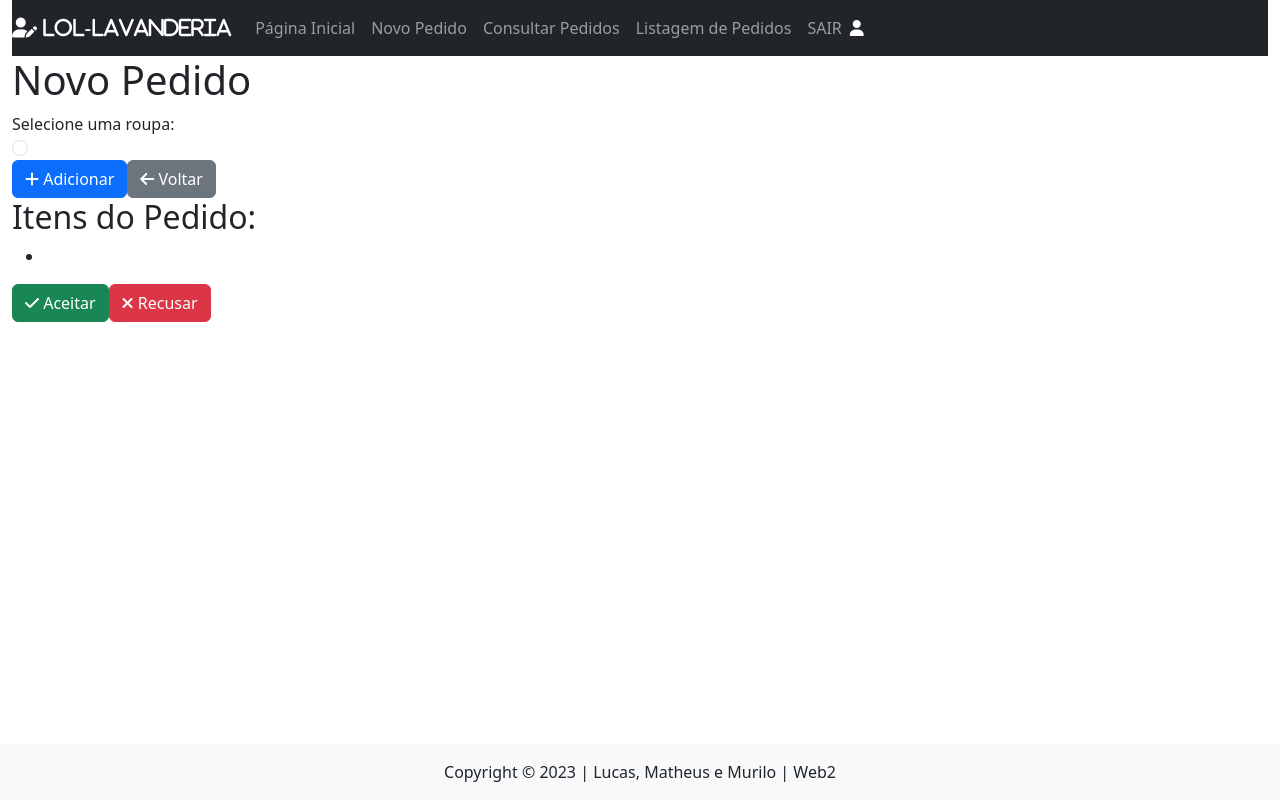
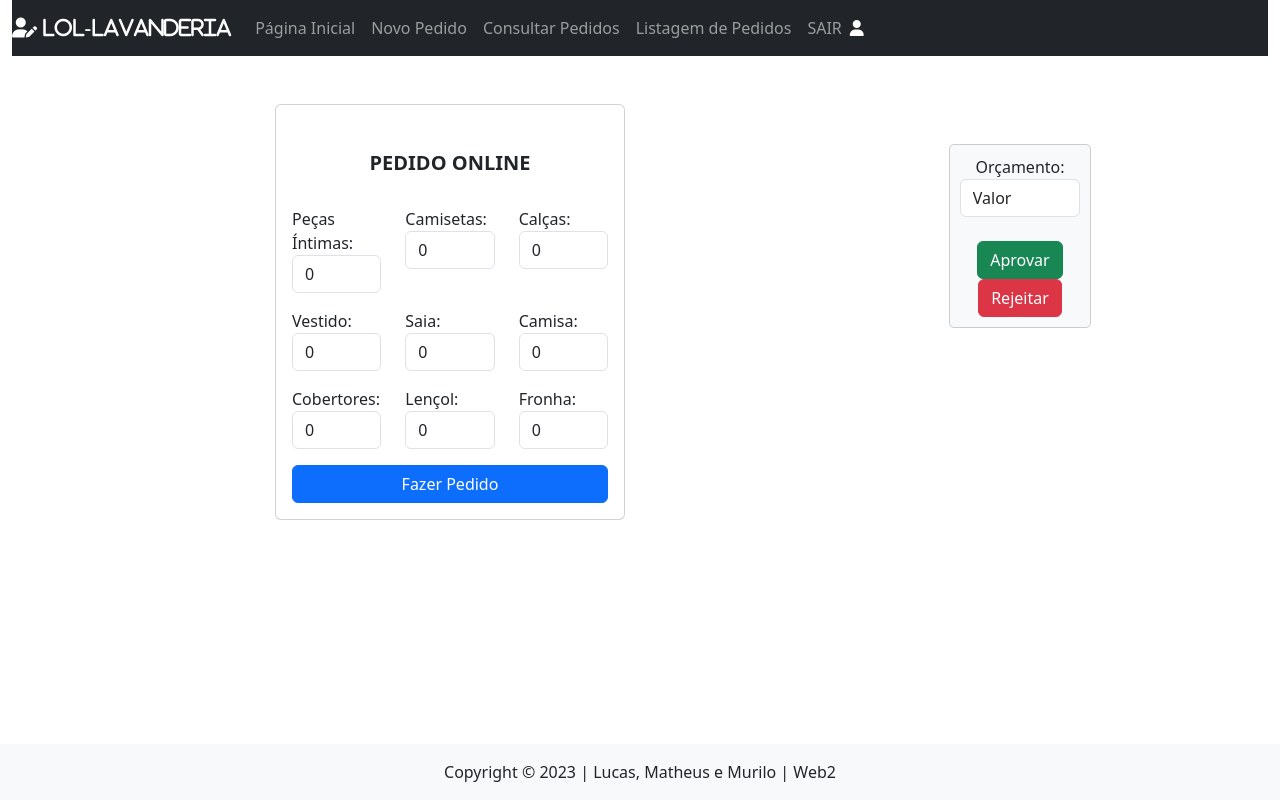
Before and after one commit to MatheusFilipeC/WEB_2_Angular_17, an Angular app in the folder lavanderia_lol/: page /novoPedido in a window 1280 px wide. Built offline with nearby package versions, Linux system fonts and the light colour scheme.

Commit message:
Tela de pedidos melhorada com botões e seleção de quantidade

```diff
--- a/lavanderia_lol/src/app/pages/novo-pedido-cliente/novo-pedido-cliente.component.html
+++ b/lavanderia_lol/src/app/pages/novo-pedido-cliente/novo-pedido-cliente.component.html
@@ -40,45 +40,69 @@
     </nav>
   </div>
 
-  <h1>Novo Pedido</h1>
-
-<div class="well">
-  <form>
-
-    <div class="form-group">
-      <label for="roupa"> Selecione uma roupa:</label>
-        <table></table>
-      <div class="margem-esquerda">
-        <input type="radio" class="form-check-input m" name="roupa">
-        <label> </label><br/>
-      </div>
+<div class="container mt-5">
+    <div class="row">
+        <div class="col-md-8">
+            <div class="card card-login">
+                <div class="card-body">
+                    <h5 class="card-title text-center"><strong style="text-transform: uppercase;">PEDIDO ONLINE</strong></h5>
+                    <br>
+                    <form>
+                        <div class="row mb-3">
+                            <div class="col-md-4">
+                                <label for="pecasIntimas">Peças Íntimas:</label>
+                                <input type="number" class="form-control" id="pecasIntimas" name="pecasIntimas" min="0" value="0">
+                            </div>
+                            <div class="col-md-4">
+                                <label for="camisetas">Camisetas:</label>
+                                <input type="number" class="form-control" id="camisetas" name="camisetas" min="0" value="0">
+                            </div>
+                            <div class="col-md-4">
+                                <label for="calcas">Calças:</label>
+                                <input type="number" class="form-control" id="calcas" name="calcas" min="0" value="0">
+                            </div>
+                        </div>
+                        <div class="row mb-3">
+                            <div class="col-md-4">
+                                <label for="vestido">Vestido:</label>
+                                <input type="number" class="form-control" id="vestido" name="vestido" min="0" value="0">
+                            </div>
+                            <div class="col-md-4">
+                                <label for="saia">Saia:</label>
+                                <input type="number" class="form-control" id="saia" name="saia" min="0" value="0">
+                            </div>
+                            <div class="col-md-4">
+                                <label for="camisa">Camisa:</label>
+                                <input type="number" class="form-control" id="camisa" name="camisa" min="0" value="0">
+                            </div>
+                        </div>
+                        <div class="row mb-3">
+                            <div class="col-md-4">
+                                <label for="cobertores">Cobertores:</label>
+                                <input type="number" class="form-control" id="cobertores" name="cobertores" min="0" value="0">
+                            </div>
+                            <div class="col-md-4">
+                                <label for="lencol">Lençol:</label>
+                                <input type="number" class="form-control" id="lencol" name="lencol" min="0" value="0">
+                            </div>
+                            <div class="col-md-4">
+                                <label for="fronha">Fronha:</label>
+                                <input type="number" class="form-control" id="fronha" name="fronha" min="0" value="0">
+                            </div>
+                        </div>
+                        <button type="submit" class="btn btn-primary btn-pedido">Fazer Pedido</button>
+                    </form>
+                </div>
+            </div>
+        </div>
+        <div class="col-md-4">
+            <div class="orcamento text-center">
+                <label for="valorOrcamento">Orçamento:</label>
+                <input type="text" class="form-control" id="valorOrcamento" name="valorOrcamento" readonly value="Valor">
+                <br>
+                <button type="button" class="btn btn-success">Aprovar</button>
+                <button type="button" class="btn btn-danger">Rejeitar</button>
+            </div>
+        </div>
     </div>
-
-    <div class="form-group">
-      <button type="submit" class="btn btn-primary">
-        <i class="fa fa-plus" aria-hidden="true"></i> Adicionar
-      </button>
-      <a class="btn btn-secondary">
-        <i class="fa fa-arrow-left" aria-hidden="true"></i> Voltar
-      </a>
-    </div>
-
-    <div>
-      <h2>Itens do Pedido:</h2>
-      <ul>
-        <li>
-        </li>
-      </ul>
-      <p></p>
-      <button type="button" class="btn btn-success">
-      <i class="fa fa-check" aria-hidden="true"></i>
-        Aceitar
-      </button>
-      <button type="button" class="btn btn-danger">
-        <i class="fa fa-times" aria-hidden="true"></i>
-        Recusar
-      </button>
-    </div>
-
-  </form>
 </div>
```
